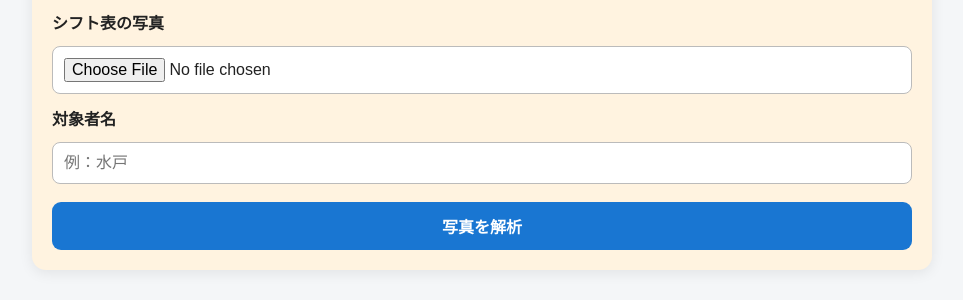
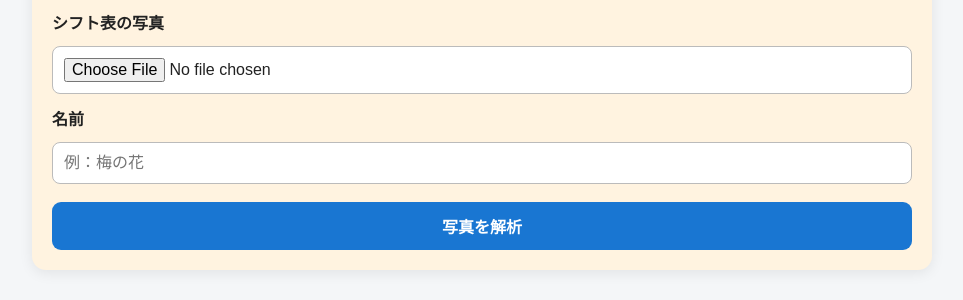
Before and after one commit to mizu1992-r/ShiftCalendar, a Flask app: page / in a window 1280 px wide. Shown: the part 245-545 px from the top of the page, without its empty margins (158-1121 px from the left). Run offline with Flask 3, Linux system fonts and the light colour scheme.

Commit message:
名前変更

```diff
--- a/templates/index.html
+++ b/templates/index.html
@@ -83,7 +83,7 @@
                 >
 
                 <label for="target_name">
-                    対象者名
+                    名前
                 </label>
 
                 <input
@@ -91,7 +91,7 @@
                     type="text"
                     name="target_name"
                     value="{{ target_name }}"
-                    placeholder="例：水戸"
+                    placeholder="例：梅の花"
                     required
                 >
 
```
